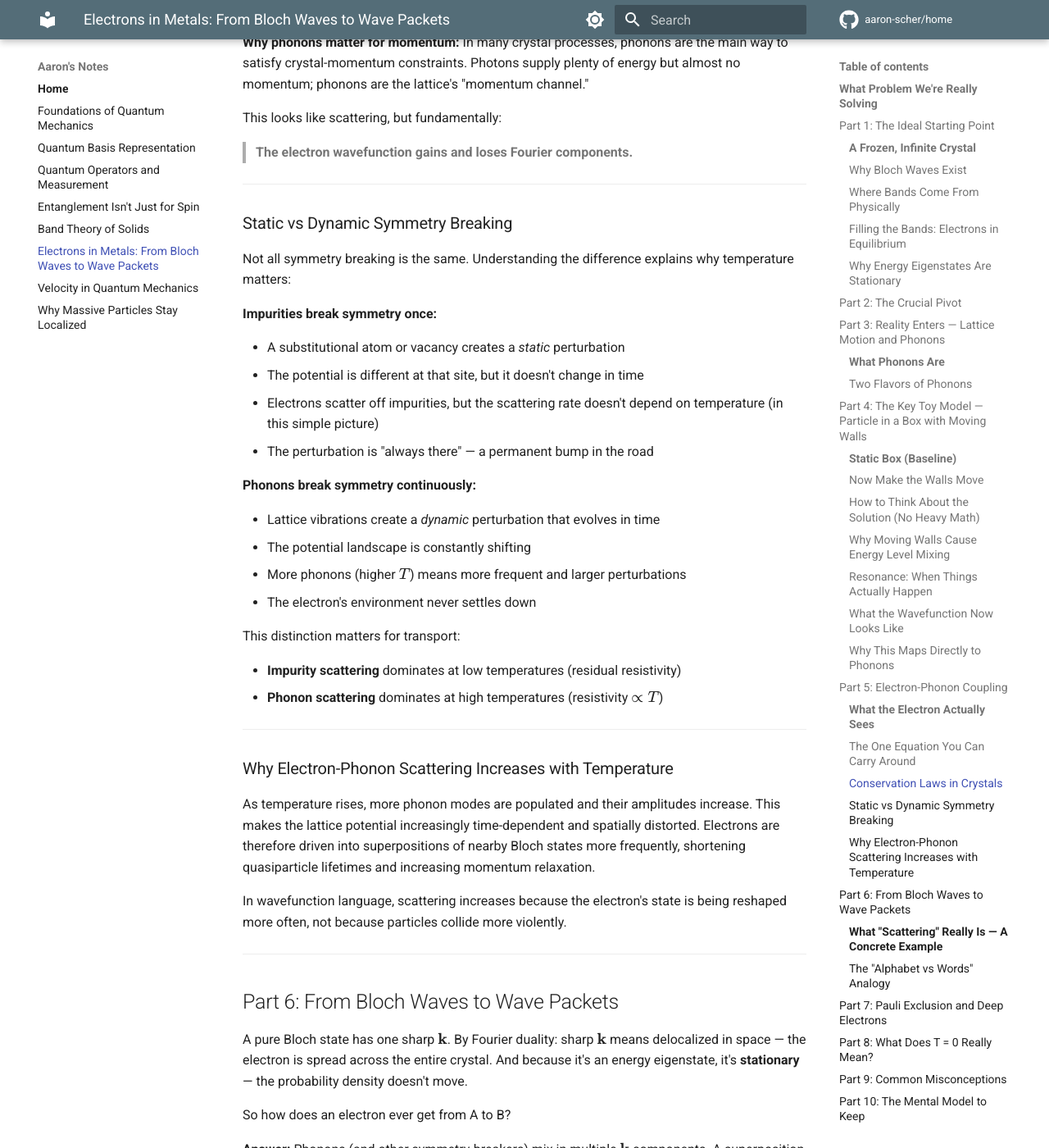
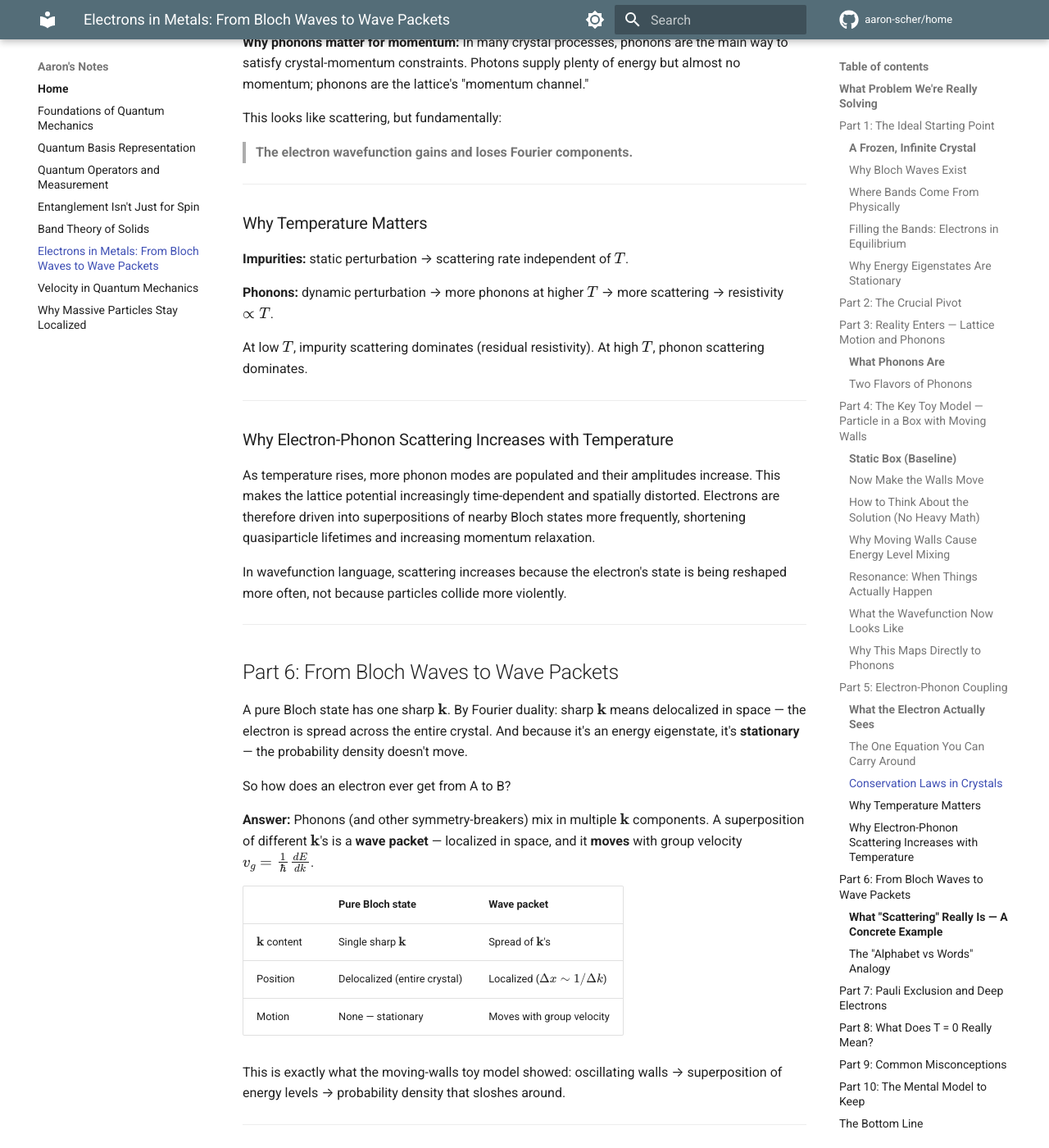
Before and after one commit to aaron-scher/home, an MkDocs documentation site: the page built from docs/quantum-mechanics/electrons-in-metals.md, in a window 1280 px wide and 1400 px high, scrolled down 11077 px. Shown: the whole window at 82% size. Built offline with MkDocs 1.6.1 and Material for MkDocs 9.7.7, drawn with Linux system fonts in a browser that asks for light colours; comment, search, counter and statistics services are not loaded.

Commit message:
Condense static vs dynamic symmetry breaking to essentials

```diff
--- a/docs/quantum-mechanics/electrons-in-metals.md
+++ b/docs/quantum-mechanics/electrons-in-metals.md
@@ -450,28 +450,13 @@
 
 ---
 
-### Static vs Dynamic Symmetry Breaking
+### Why Temperature Matters
 
-Not all symmetry breaking is the same. Understanding the difference explains why temperature matters:
+**Impurities:** static perturbation → scattering rate independent of $T$.
 
-**Impurities break symmetry once:**
+**Phonons:** dynamic perturbation → more phonons at higher $T$ → more scattering → resistivity $\propto T$.
 
-- A substitutional atom or vacancy creates a *static* perturbation
-- The potential is different at that site, but it doesn't change in time
-- Electrons scatter off impurities, but the scattering rate doesn't depend on temperature (in this simple picture)
-- The perturbation is "always there" — a permanent bump in the road
-
-**Phonons break symmetry continuously:**
-
-- Lattice vibrations create a *dynamic* perturbation that evolves in time
-- The potential landscape is constantly shifting
-- More phonons (higher $T$) means more frequent and larger perturbations
-- The electron's environment never settles down
-
-This distinction matters for transport:
-
-- **Impurity scattering** dominates at low temperatures (residual resistivity)
-- **Phonon scattering** dominates at high temperatures (resistivity $\propto T$)
+At low $T$, impurity scattering dominates (residual resistivity). At high $T$, phonon scattering dominates.
 
 ---
 
```
